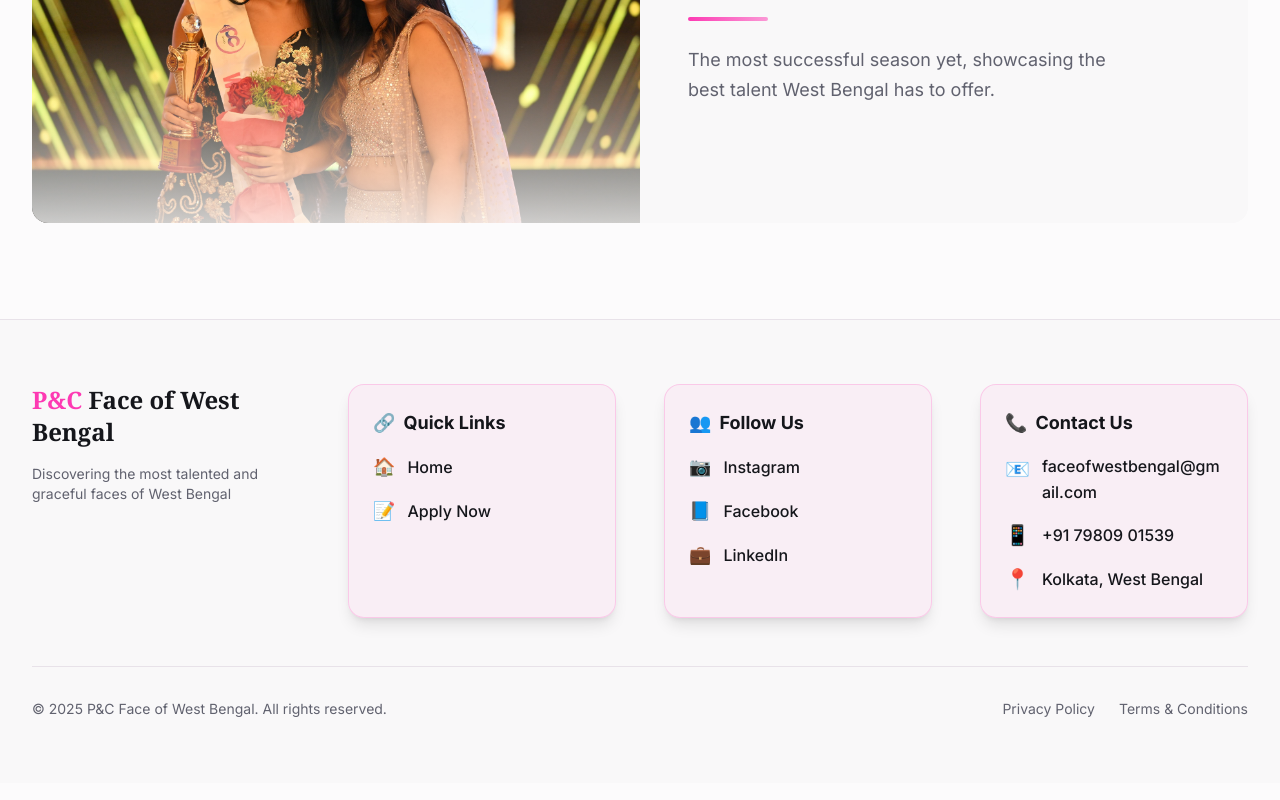
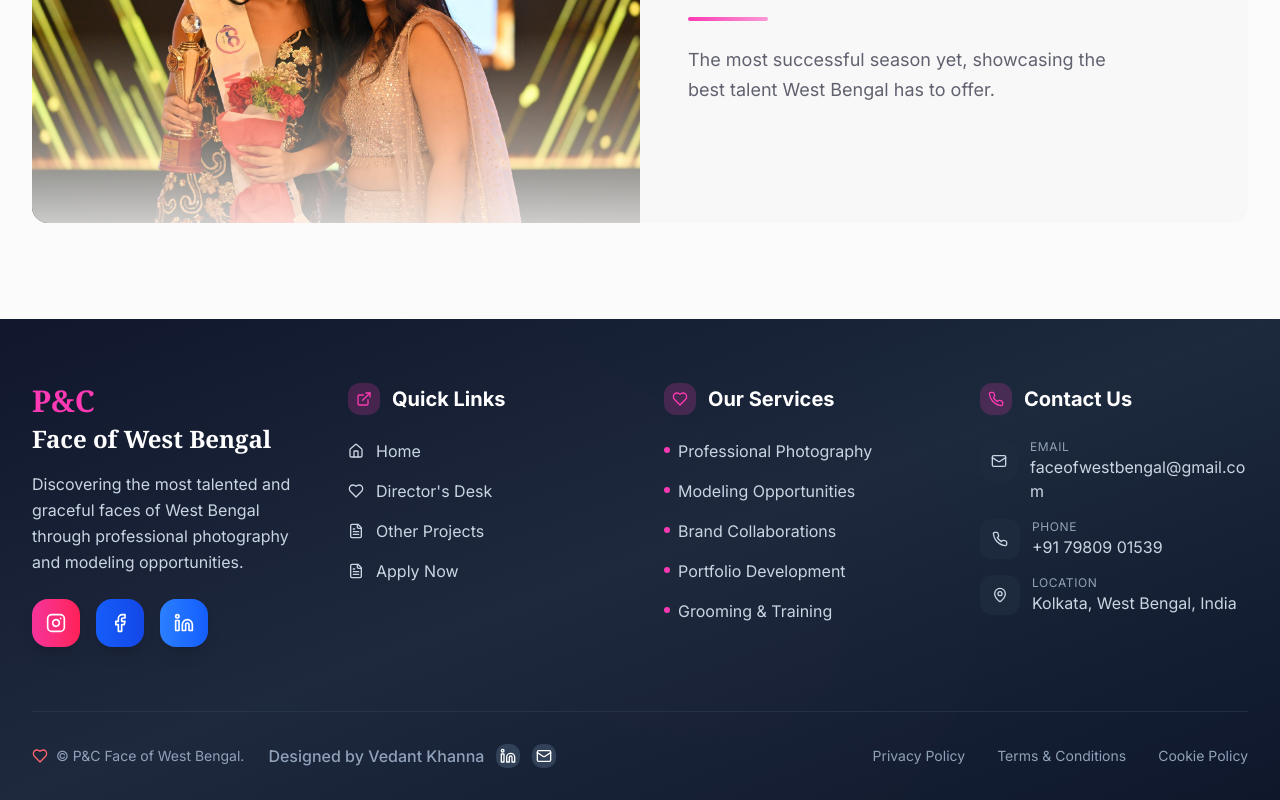
Before and after one commit to vedant40895/p_and_c_face_of_wb, a Next.js app: page / in a window 1280 px wide. Shown: the part 3084-3884 px from the top of the page. Built offline with nearby package versions, Linux system fonts and the light colour scheme.

Commit message:
feat(footer): enhance footer with social links and contact information; update styling

```diff
--- a/app/other-projects/page.tsx
+++ b/app/other-projects/page.tsx
@@ -23,46 +23,7 @@ export default function OtherProjectsPage() {
       icon: Calendar,
       category: "Photography",
       color: "from-blue-500 to-cyan-500",
-      svgPlaceholder: (
-        <svg
-          className="w-full h-full"
-          viewBox="0 0 400 300"
-          fill="none"
-          xmlns="/eng-calender.jpg"
-        >
-          <rect width="400" height="300" fill="url(#gradient1)" />
-          <defs>
-            <linearGradient id="gradient1" x1="0%" y1="0%" x2="100%" y2="100%">
-              <stop offset="0%" stopColor="#3b82f6" />
-              <stop offset="100%" stopColor="#06b6d4" />
-            </linearGradient>
-          </defs>
-          <rect
-            x="50"
-            y="50"
-            width="300"
-            height="200"
-            rx="10"
-            fill="white"
-            fillOpacity="0.9"
-          />
-          <rect x="70" y="70" width="60" height="40" rx="5" fill="#3b82f6" />
-          <rect x="150" y="70" width="60" height="40" rx="5" fill="#3b82f6" />
-          <rect x="230" y="70" width="60" height="40" rx="5" fill="#3b82f6" />
-          <rect x="310" y="70" width="30" height="40" rx="5" fill="#3b82f6" />
-          <text
-            x="200"
-            y="150"
-            textAnchor="middle"
-            className="fill-blue-600 text-lg font-bold"
-          >
-            English Calendar
-          </text>
-          <circle cx="100" cy="180" r="15" fill="#06b6d4" />
-          <circle cx="140" cy="180" r="15" fill="#06b6d4" />
-          <circle cx="180" cy="180" r="15" fill="#06b6d4" />
-        </svg>
-      ),
+      image: "/eng-calender.jpg",
     },
     {
       id: 2,
@@ -72,51 +33,7 @@ export default function OtherProjectsPage() {
       icon: Calendar,
       category: "Cultural",
       color: "from-orange-500 to-red-500",
-      svgPlaceholder: (
-        <svg
-          className="w-full h-full"
-          viewBox="0 0 400 300"
-          fill="none"
-          xmlns="http://www.w3.org/2000/svg"
-        >
-          <rect width="400" height="300" fill="url(#gradient2)" />
-          <defs>
-            <linearGradient id="gradient2" x1="0%" y1="0%" x2="100%" y2="100%">
-              <stop offset="0%" stopColor="#f97316" />
-              <stop offset="100%" stopColor="#ef4444" />
-            </linearGradient>
-          </defs>
-          <rect
-            x="50"
-            y="50"
-            width="300"
-            height="200"
-            rx="10"
-            fill="white"
-            fillOpacity="0.9"
-          />
-          <path d="M200 80 L220 120 L180 120 Z" fill="#f97316" />
-          <circle
-            cx="200"
-            cy="140"
-            r="30"
-            fill="none"
-            stroke="#ef4444"
-            strokeWidth="3"
-          />
-          <text
-            x="200"
-            y="180"
-            textAnchor="middle"
-            className="fill-orange-600 text-lg font-bold"
-          >
-            বাংলা ক্যালেন্ডার
-          </text>
-          <rect x="80" y="200" width="20" height="20" fill="#f97316" />
-          <rect x="120" y="200" width="20" height="20" fill="#ef4444" />
-          <rect x="160" y="200" width="20" height="20" fill="#f97316" />
-        </svg>
-      ),
+      image: "/beng-calender.jpg",
     },
     {
       id: 3,
@@ -409,7 +326,16 @@ export default function OtherProjectsPage() {
               >
                 {/* Project Image/SVG */}
                 <div className="relative h-48 overflow-hidden">
-                  <div className="w-full h-full">{project.svgPlaceholder}</div>
+                  {project.image ? (
+                    <Image
+                      src={project.image}
+                      alt={project.title}
+                      fill
+                      className="object-cover"
+                    />
+                  ) : (
+                    <div className="w-full h-full">{project.svgPlaceholder}</div>
+                  )}
                   {/* Overlay */}
                   <div className="absolute inset-0 bg-black/20 group-hover:bg-black/10 transition-all duration-300"></div>
 
@@ -421,13 +347,13 @@ export default function OtherProjectsPage() {
                   </div>
 
                   {/* Icon */}
-                  <div className="absolute top-4 right-4">
+                  {/* <div className="absolute top-4 right-4">
                     <div
                       className={`w-10 h-10 bg-gradient-to-br ${project.color} rounded-full flex items-center justify-center shadow-lg`}
                     >
                       <IconComponent className="w-5 h-5 text-white" />
                     </div>
-                  </div>
+                  </div> */}
                 </div>
 
                 {/* Project Content */}
--- a/components/footer.tsx
+++ b/components/footer.tsx
@@ -1,106 +1,247 @@
 "use client"
+
+import {
+  Instagram,
+  Facebook,
+  Linkedin,
+  Mail,
+  Phone,
+  MapPin,
+  Home,
+  FileText,
+  ExternalLink,
+  Heart
+} from "lucide-react"
 
 export default function Footer() {
   return (
-    <footer id="contact" className="border-t border-border bg-card">
-      <div className="max-w-7xl mx-auto px-4 sm:px-6 lg:px-8 py-16">
-        <div className="grid grid-cols-1 md:grid-cols-4 gap-12 mb-12">
-          {/* Brand */}
-          <div className="space-y-4">
-            <h3 className="text-2xl font-serif font-bold">
-              <span className="text-accent">P&C</span> <span className="text-foreground">Face of West Bengal</span>
+    <footer id="contact" className="relative bg-gradient-to-br from-slate-900 via-slate-800 to-slate-900 text-white overflow-hidden">
+      {/* Background Pattern */}
+      <div className="absolute inset-0 opacity-5">
+        <div className="absolute inset-0 bg-gradient-to-r from-accent/20 to-transparent"></div>
+        <div className="absolute top-0 left-1/4 w-96 h-96 bg-accent/10 rounded-full blur-3xl"></div>
+        <div className="absolute bottom-0 right-1/4 w-96 h-96 bg-accent/10 rounded-full blur-3xl"></div>
+      </div>
+
+      <div className="relative max-w-7xl mx-auto px-4 sm:px-6 lg:px-8">
+        {/* Main Footer Content */}
+        <div className="py-16">
+          <div className="grid grid-cols-1 md:grid-cols-2 lg:grid-cols-4 gap-8 lg:gap-12">
+
+            {/* Brand Section */}
+            <div className="lg:col-span-1 space-y-6">
+              <div>
+                <h3 className="text-3xl font-serif font-bold mb-4">
+                  <span className="text-accent">P&C</span>
+                  <br />
+                  <span className="text-white text-2xl">Face of West Bengal</span>
                 </h3>
-            <p className="text-sm text-muted-foreground">
-              Discovering the most talented and graceful faces of West Bengal
+                <p className="text-slate-300 leading-relaxed">
+                  Discovering the most talented and graceful faces of West Bengal through professional photography and modeling opportunities.
                 </p>
               </div>
 
+              {/* Social Links */}
+              <div className="flex gap-4">
+                <a
+                  href="https://www.instagram.com/pcfaceofwestbengal/"
+                  className="w-12 h-12 bg-gradient-to-r from-pink-500 to-rose-500 rounded-xl flex items-center justify-center hover:scale-110 transition-all duration-300 shadow-lg hover:shadow-pink-500/25"
+                  target="_blank"
+                  rel="noopener noreferrer"
+                >
+                  <Instagram className="w-5 h-5 text-white" />
+                </a>
+                <a
+                  href="https://www.facebook.com/PCArtArena/"
+                  className="w-12 h-12 bg-gradient-to-r from-blue-600 to-blue-700 rounded-xl flex items-center justify-center hover:scale-110 transition-all duration-300 shadow-lg hover:shadow-blue-500/25"
+                  target="_blank"
+                  rel="noopener noreferrer"
+                >
+                  <Facebook className="w-5 h-5 text-white" />
+                </a>
+                <a
+                  href="https://www.linkedin.com/company/pcartarena/"
+                  className="w-12 h-12 bg-gradient-to-r from-blue-500 to-blue-600 rounded-xl flex items-center justify-center hover:scale-110 transition-all duration-300 shadow-lg hover:shadow-blue-400/25"
+                  target="_blank"
+                  rel="noopener noreferrer"
+                >
+                  <Linkedin className="w-5 h-5 text-white" />
+                </a>
+              </div>
+            </div>
+
             {/* Quick Links */}
-          <div className="space-y-4 bg-accent/5 p-6 rounded-2xl border border-accent/20 shadow-lg hover:shadow-xl transition-all duration-300 hover:bg-accent/10">
-            <h4 className="font-bold text-foreground text-lg flex items-center gap-2">
-              <span className="text-accent">🔗</span> Quick Links
+            <div className="space-y-6">
+              <h4 className="text-xl font-bold text-white flex items-center gap-3">
+                <div className="w-8 h-8 bg-accent/20 rounded-lg flex items-center justify-center">
+                  <ExternalLink className="w-4 h-4 text-accent" />
+                </div>
+                Quick Links
               </h4>
-            <ul className="space-y-4 text-base">
+              <ul className="space-y-4">
                 <li>
-                <a href="#" className="text-foreground font-medium hover:text-accent transition-colors flex items-center gap-3">
-                  <span className="text-lg">🏠</span> Home
+                  <a
+                    href="/"
+                    className="text-slate-300 hover:text-accent transition-colors duration-300 flex items-center gap-3 group"
+                  >
+                    <Home className="w-4 h-4 group-hover:scale-110 transition-transform" />
+                    <span>Home</span>
                   </a>
                 </li>
-              {/* <li>
-                <a href="#" className="text-foreground font-medium hover:text-accent transition-colors flex items-center gap-3">
-                  <span className="text-lg">ℹ️</span> About Us
-                </a>
-              </li> */}
                 <li>
-                <a href="/apply" className="text-foreground font-medium hover:text-accent transition-colors flex items-center gap-3">
-                  <span className="text-lg">📝</span> Apply Now
+                  <a
+                    href="/director-desk"
+                    className="text-slate-300 hover:text-accent transition-colors duration-300 flex items-center gap-3 group"
+                  >
+                    <Heart className="w-4 h-4 group-hover:scale-110 transition-transform" />
+                    <span>Director's Desk</span>
                   </a>
                 </li>
-              {/* <li>
-                <a href="#" className="text-foreground font-medium hover:text-accent transition-colors flex items-center gap-3">
-                  <span className="text-lg">📞</span> Contact
+                <li>
+                  <a
+                    href="/other-projects"
+                    className="text-slate-300 hover:text-accent transition-colors duration-300 flex items-center gap-3 group"
+                  >
+                    <FileText className="w-4 h-4 group-hover:scale-110 transition-transform" />
+                    <span>Other Projects</span>
                   </a>
-              </li> */}
+                </li>
+                <li>
+                  <a
+                    href="/apply"
+                    className="text-slate-300 hover:text-accent transition-colors duration-300 flex items-center gap-3 group"
+                  >
+                    <FileText className="w-4 h-4 group-hover:scale-110 transition-transform" />
+                    <span>Apply Now</span>
+                  </a>
+                </li>
               </ul>
             </div>
 
-          {/* Follow Us */}
-          <div className="space-y-4 bg-accent/5 p-6 rounded-2xl border border-accent/20 shadow-lg hover:shadow-xl transition-all duration-300 hover:bg-accent/10">
-            <h4 className="font-bold text-foreground text-lg flex items-center gap-2">
-              <span className="text-accent">👥</span> Follow Us
+            {/* Services */}
+            <div className="space-y-6">
+              <h4 className="text-xl font-bold text-white flex items-center gap-3">
+                <div className="w-8 h-8 bg-accent/20 rounded-lg flex items-center justify-center">
+                  <Heart className="w-4 h-4 text-accent" />
+                </div>
+                Our Services
               </h4>
-            <ul className="space-y-4 text-base">
+              <ul className="space-y-4 text-slate-300">
+                <li className="flex items-start gap-2">
+                  <div className="w-1.5 h-1.5 bg-accent rounded-full mt-2 flex-shrink-0"></div>
+                  <span>Professional Photography</span>
+                </li>
+                <li className="flex items-start gap-2">
+                  <div className="w-1.5 h-1.5 bg-accent rounded-full mt-2 flex-shrink-0"></div>
+                  <span>Modeling Opportunities</span>
+                </li>
+                <li className="flex items-start gap-2">
+                  <div className="w-1.5 h-1.5 bg-accent rounded-full mt-2 flex-shrink-0"></div>
+                  <span>Brand Collaborations</span>
+                </li>
+                <li className="flex items-start gap-2">
+                  <div className="w-1.5 h-1.5 bg-accent rounded-full mt-2 flex-shrink-0"></div>
+                  <span>Portfolio Development</span>
+                </li>
+                <li className="flex items-start gap-2">
+                  <div className="w-1.5 h-1.5 bg-accent rounded-full mt-2 flex-shrink-0"></div>
+                  <span>Grooming & Training</span>
+                </li>
+              </ul>
+            </div>
+
+            {/* Contact Information */}
+            <div className="space-y-6">
+              <h4 className="text-xl font-bold text-white flex items-center gap-3">
+                <div className="w-8 h-8 bg-accent/20 rounded-lg flex items-center justify-center">
+                  <Phone className="w-4 h-4 text-accent" />
+                </div>
+                Contact Us
+              </h4>
+              <ul className="space-y-4">
                 <li>
-                <a href="https://www.instagram.com/pcfaceofwestbengal/" className="text-foreground font-medium hover:text-accent transition-colors flex items-center gap-3">
-                  <span className="text-lg">📷</span> Instagram
+                  <a
+                    href="mailto:faceofwestbengal@gmail.com"
+                    className="text-slate-300 hover:text-accent transition-colors duration-300 flex items-start gap-3 group"
+                  >
+                    <div className="w-10 h-10 bg-slate-800 rounded-lg flex items-center justify-center group-hover:bg-accent/20 transition-colors mt-0.5">
+                      <Mail className="w-4 h-4" />
+                    </div>
+                    <div>
+                      <div className="text-xs text-slate-400 uppercase tracking-wider">Email</div>
+                      <div className="break-all">faceofwestbengal@gmail.com</div>
+                    </div>
                   </a>
                 </li>
                 <li>
-                <a href="https://www.facebook.com/PCArtArena/" className="text-foreground font-medium hover:text-accent transition-colors flex items-center gap-3">
-                  <span className="text-lg">📘</span> Facebook
+                  <a
+                    href="tel:+917980901539"
+                    className="text-slate-300 hover:text-accent transition-colors duration-300 flex items-center gap-3 group"
+                  >
+                    <div className="w-10 h-10 bg-slate-800 rounded-lg flex items-center justify-center group-hover:bg-accent/20 transition-colors">
+                      <Phone className="w-4 h-4" />
+                    </div>
+                    <div>
+                      <div className="text-xs text-slate-400 uppercase tracking-wider">Phone</div>
+                      <div>+91 79809 01539</div>
+                    </div>
                   </a>
                 </li>
                 <li>
-                <a href="https://www.linkedin.com/company/pcartarena/" className="text-foreground font-medium hover:text-accent transition-colors flex items-center gap-3">
-                  <span className="text-lg">💼</span> LinkedIn
-                </a>
-              </li>
-
-            </ul>
+                  <div className="text-slate-300 flex items-center gap-3">
+                    <div className="w-10 h-10 bg-slate-800 rounded-lg flex items-center justify-center">
+                      <MapPin className="w-4 h-4" />
                     </div>
-
-          {/* Contact */}
-          <div className="space-y-4 bg-accent/5 p-6 rounded-2xl border border-accent/20 shadow-lg hover:shadow-xl transition-all duration-300 hover:bg-accent/10">
-            <h4 className="font-bold text-foreground text-lg flex items-center gap-2">
-              <span className="text-accent">📞</span> Contact Us
-            </h4>
-            <ul className="space-y-4 text-sm sm:text-base">
-              <li className="text-foreground font-medium flex items-start gap-3 hover:text-accent transition-colors cursor-pointer">
-                <span className="text-xl flex-shrink-0 mt-0.5">📧</span>
-                <span className="break-all text-xs sm:text-sm md:text-base leading-relaxed">faceofwestbengal@gmail.com</span>
-              </li>
-              <li className="text-foreground font-medium flex items-center gap-3 hover:text-accent transition-colors cursor-pointer">
-                <span className="text-xl flex-shrink-0">📱</span>
-                <span className="text-sm sm:text-base">+91 79809 01539</span>
-              </li>
-              <li className="text-foreground font-medium flex items-center gap-3 hover:text-accent transition-colors cursor-pointer">
-                <span className="text-xl flex-shrink-0">📍</span>
-                <span className="text-sm sm:text-base">Kolkata, West Bengal</span>
+                    <div>
+                      <div className="text-xs text-slate-400 uppercase tracking-wider">Location</div>
+                      <div>Kolkata, West Bengal, India</div>
+                    </div>
+                  </div>
                 </li>
               </ul>
             </div>
           </div>
+        </div>
 
-        {/* Divider */}
-        <div className="border-t border-border pt-8">
-          <div className="flex flex-col md:flex-row justify-between items-center gap-4">
-            <p className="text-sm text-muted-foreground">© 2025 P&C Face of West Bengal. All rights reserved.</p>
-            <div className="flex gap-6 text-sm text-muted-foreground">
-              <a href="#" className="hover:text-accent transition-colors">
+        {/* Bottom Bar */}
+        <div className="border-t border-slate-700/50 py-8">
+          <div className="flex flex-col md:flex-row justify-between items-center gap-6">
+            <div className="flex items-center gap-6">
+              <div className="flex items-center gap-2">
+                <Heart className="w-4 h-4 text-red-400" />
+                <p className="text-slate-400 text-sm">
+                  © P&C Face of West Bengal.
+                </p>
+              </div>
+              <div className="flex items-center gap-3 text-slate-400 text-base">
+                <span className="font-medium">Designed by Vedant Khanna</span>
+                <a
+                  href="https://www.linkedin.com/in/vedant-khanna-aaa48a258/"
+                  className="w-6 h-6 bg-slate-700 rounded-md flex items-center justify-center hover:bg-blue-600 transition-colors duration-300"
+                  target="_blank"
+                  rel="noopener noreferrer"
+                  title="LinkedIn Profile"
+                >
+                  <Linkedin className="w-4 h-4 text-white" />
+                </a>
+                <a
+                  href="mailto:vedantkhanna40@gmail.com"
+                  className="w-6 h-6 bg-slate-700 rounded-md flex items-center justify-center hover:bg-accent transition-colors duration-300"
+                  title="Email"
+                >
+                  <Mail className="w-4 h-4 text-white" />
+                </a>
+              </div>
+            </div>
+            <div className="flex gap-8 text-sm">
+              <a href="#" className="text-slate-400 hover:text-accent transition-colors duration-300">
                 Privacy Policy
               </a>
-              <a href="#" className="hover:text-accent transition-colors">
+              <a href="#" className="text-slate-400 hover:text-accent transition-colors duration-300">
                 Terms & Conditions
+              </a>
+              <a href="#" className="text-slate-400 hover:text-accent transition-colors duration-300">
+                Cookie Policy
               </a>
             </div>
           </div>
```
Also changed, not shown: public/beng-calender.jpg (added). Lines whose indentation alone changed are shown as unchanged.
